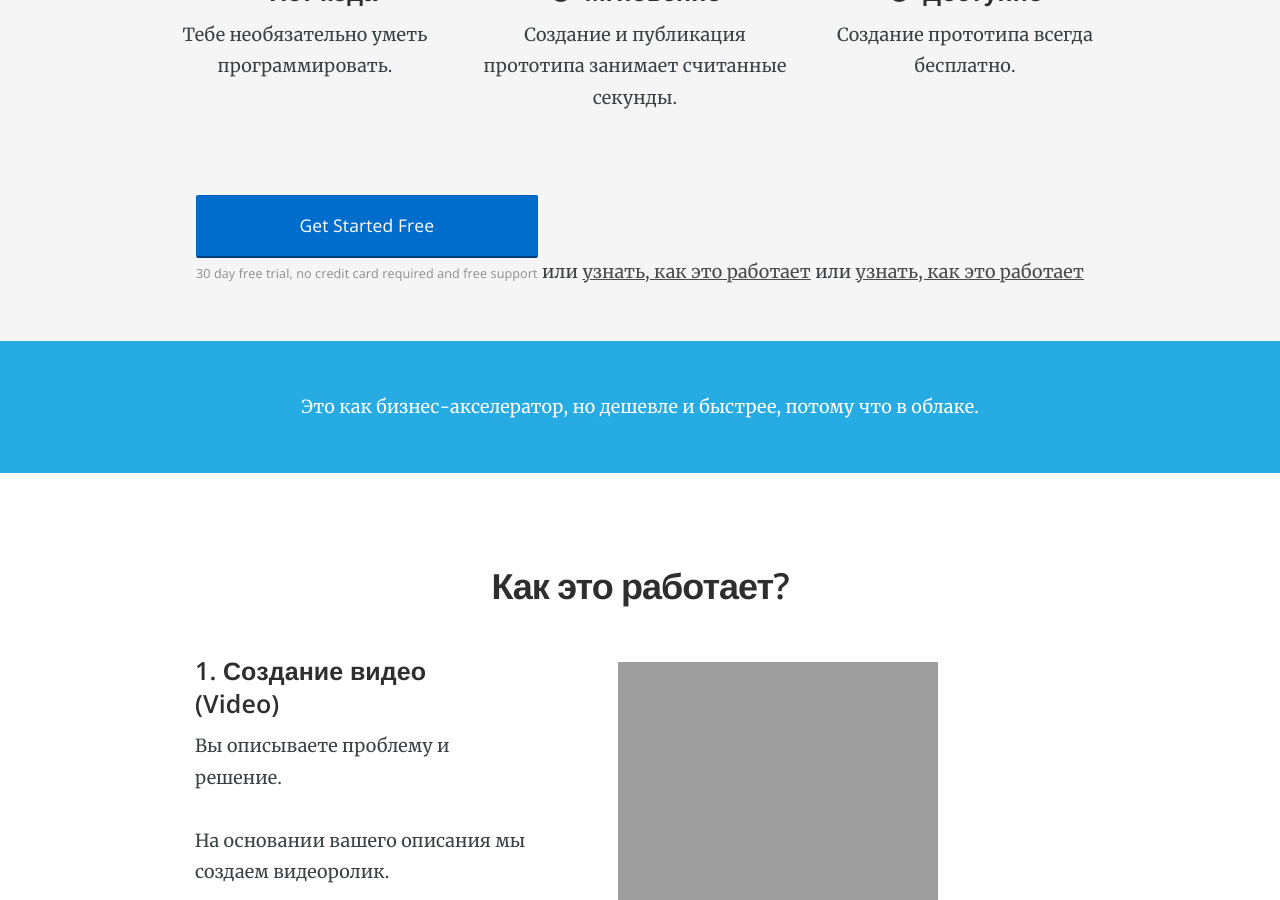
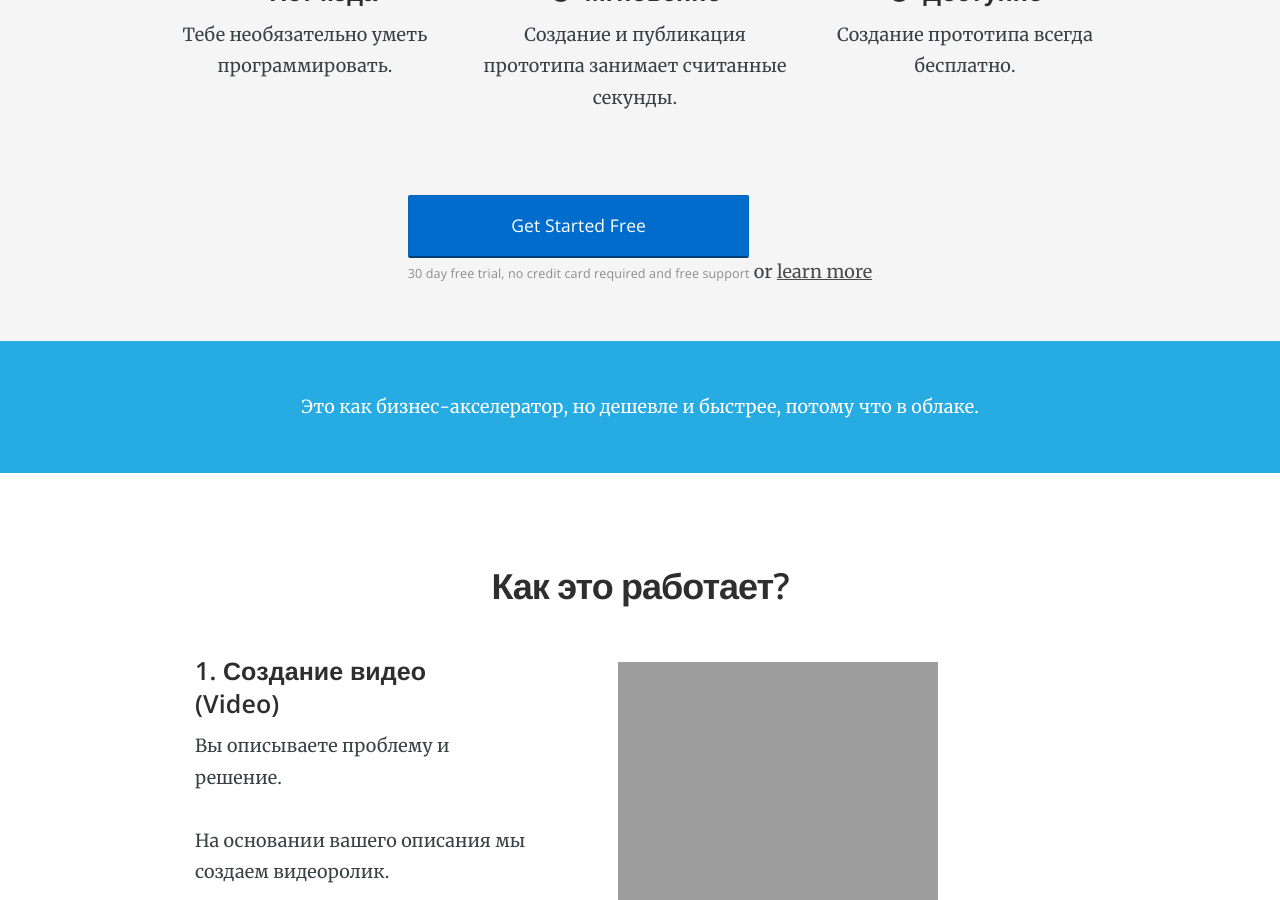
Before and after one commit to RakhimyanTim/enblabs.github.io, a Jekyll site: the page built from pages/index.html, in a window 1280 px wide and 900 px high, scrolled down 1136 px. Built offline with Jekyll 4.4.1, drawn with Linux system fonts in a browser that asks for light colours; nearby versions of some CDN libraries.

Commit message:
Update index.html

```diff
--- a/pages/index.html
+++ b/pages/index.html
@@ -42,10 +42,7 @@
 					<a href="#" class="btn btn-block btn-centered btn-large btn-primary sign-up" style="display: inherit;">Get Started Free</a>
 				<span class="btn-sub-text">30 day free trial, no credit card required and free support</span>
 			</div>
-			<div style="display: inline-block;">
-					<span>или <a href="#landing-page-content">узнать, как это работает</a></span>
-			</div>
-		<span>или <a href="#landing-page-content">узнать, как это работает</a></span>
+		<span class="learn-more">or <a href="#landing-page-content">learn more</a></span>
 		</div>
 	</div>
 </section>
```
